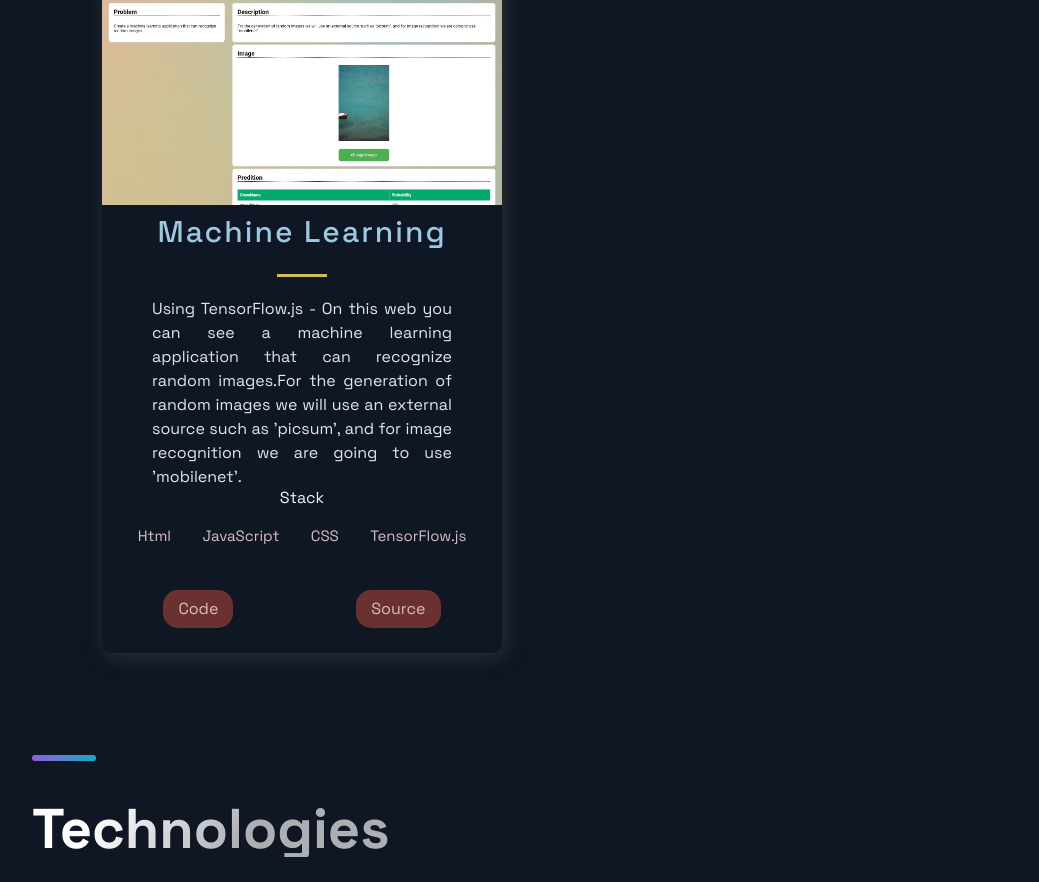
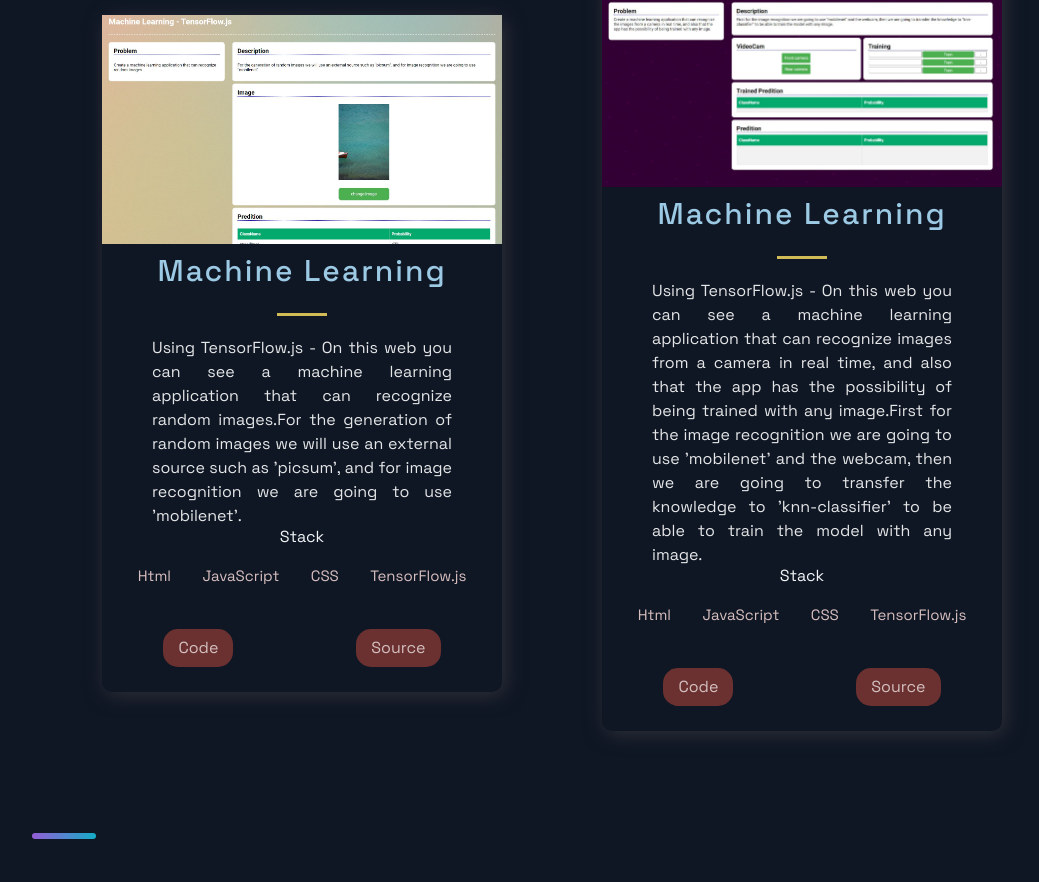
Before and after one commit to rch-goldsnaker/R006_Portafolio_NextJs, a Next.js app: page / in a window 1280 px wide. Shown: the part 2340-3222 px from the top of the page, without its empty margins (88-1127 px from the left). Built offline with nearby package versions, Linux system fonts and the light colour scheme.

Commit message:
Adding a new project

```diff
--- a/src/constants/constants.js
+++ b/src/constants/constants.js
@@ -44,6 +44,15 @@ export const projects = [
     visit: 'https://github.com/rch-goldsnaker/TensorFlowJS_Mobilenet_002',
     id: 4,
   },
+  {
+    title: 'Machine Learning',
+    description:"Using TensorFlow.js - On this web you can see a machine learning application that can recognize images from a camera in real time, and also that the app has the possibility of being trained with any image.First for the image recognition we are going to use 'mobilenet' and the webcam, then we are going to transfer the knowledge to 'knn-classifier' to be able to train the model with any image.",
+    image: '/images/transferTensor.JPG',
+    tags: ['Html', 'JavaScript','CSS','TensorFlow.js'],
+    source: 'https://rch-goldsnaker.github.io/TensorFlowJS_knowledgeTransfer_003/',
+    visit: 'https://github.com/rch-goldsnaker/TensorFlowJS_knowledgeTransfer_003',
+    id: 5,
+  },
 ];
 
 export const TimeLineData = [
```
Also changed, not shown: public/images/transferTensor.JPG (added).
